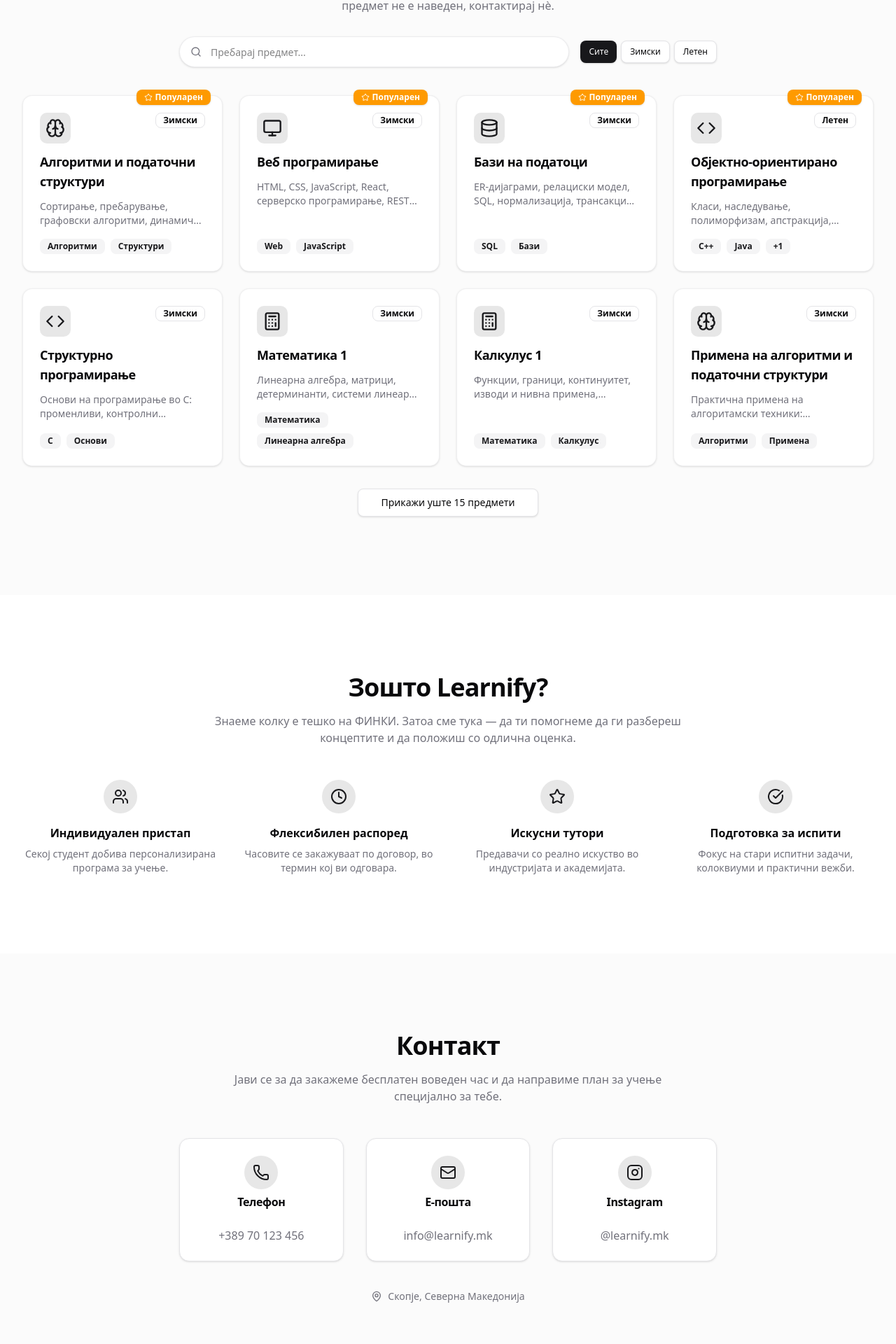
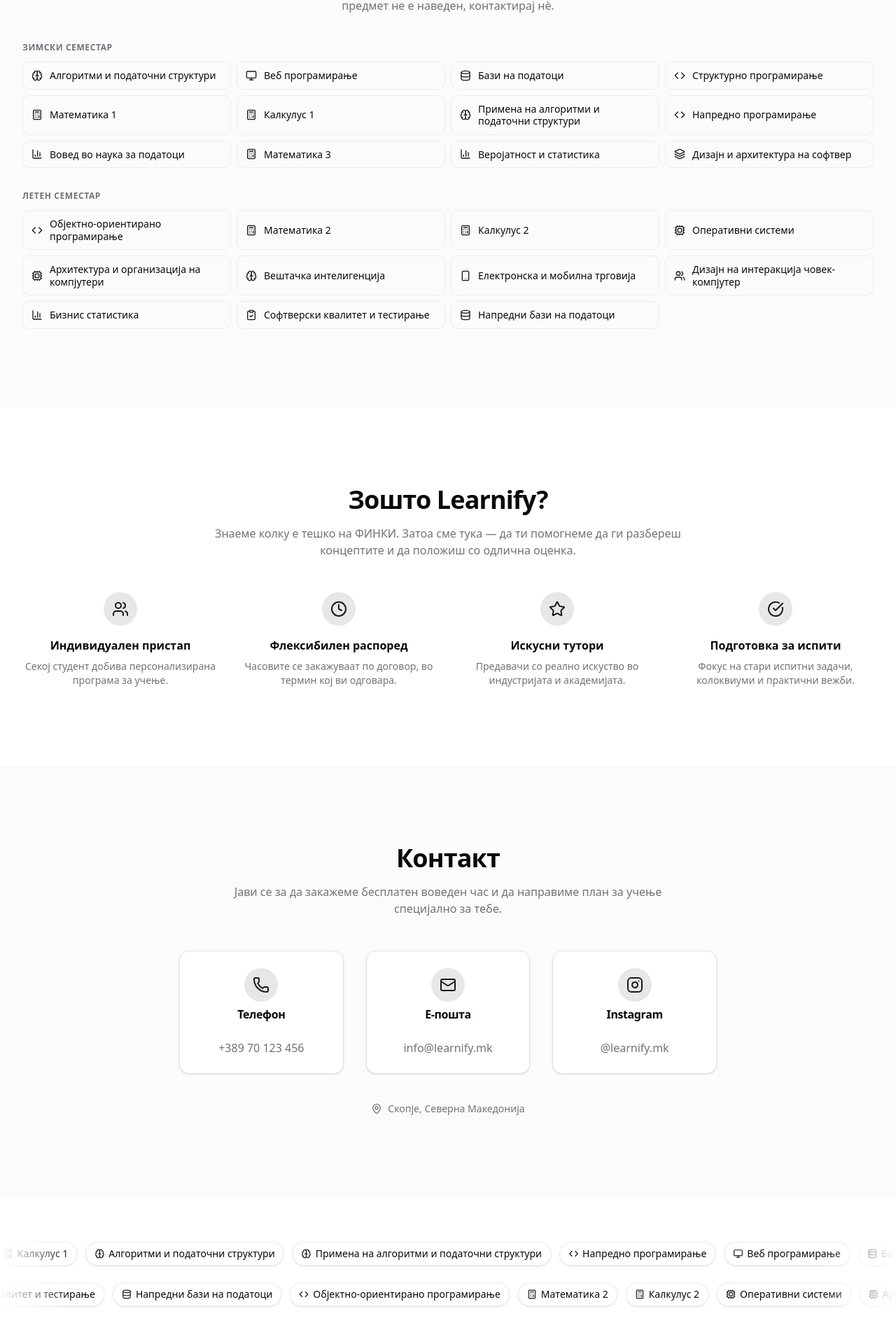
Before and after one commit to Delemangi/learnify, a React (Vite) app: page / in a window 1280 px wide. Shown: the part 815-2735 px from the top of the page at 70% size. Built offline with nearby package versions, Linux system fonts and the light colour scheme.

Commit message:
Improve courses sections

```diff
--- a/src/App.tsx
+++ b/src/App.tsx
@@ -1,5 +1,6 @@
 import { AboutSection } from '@/components/about-section';
 import { ContactSection } from '@/components/contact-section';
+import { CoursesMarquee } from '@/components/courses-marquee';
 import { CoursesSection } from '@/components/courses-section';
 import { Footer } from '@/components/footer';
 import { Hero } from '@/components/hero';
@@ -22,6 +23,7 @@
         <AboutSection />
         <ContactSection />
       </main>
+      <CoursesMarquee />
       <Footer />
     </div>
   </ThemeProvider>
--- a/src/components/course-card.tsx
+++ /dev/null
@@ -1,76 +0,0 @@
-import { Star } from 'lucide-react';
-
-import { AnimateIn } from '@/components/animate-in';
-import { Badge } from '@/components/ui/badge';
-import {
-  Card,
-  CardContent,
-  CardFooter,
-  CardHeader,
-  CardTitle,
-} from '@/components/ui/card';
-import { type CourseData, semesterLabels } from '@/data/courses';
-import { ICON_MAP } from '@/data/icon-map';
-
-type CourseCardProps = {
-  readonly course: CourseData;
-  readonly index: number;
-};
-
-export const CourseCard = ({ course, index }: CourseCardProps) => {
-  const Icon = ICON_MAP[course.icon];
-  const visibleTags = course.tags.slice(0, 2);
-  const remainingTags = course.tags.length - visibleTags.length;
-
-  return (
-    <AnimateIn delay={index * 75}>
-      <Card className="group relative flex h-full flex-col border-border/60 transition-all duration-300 hover:-translate-y-1 hover:shadow-lg">
-        {course.popular ? (
-          <div className="absolute -top-2.5 right-4">
-            <Badge className="bg-amber-500 text-white hover:bg-amber-600 shadow-sm">
-              <Star className="mr-1 h-3 w-3" /> Популарен
-            </Badge>
-          </div>
-        ) : null}
-        <CardHeader className="space-y-3 pb-3">
-          <div className="flex items-start justify-between gap-3">
-            <div className="flex h-11 w-11 shrink-0 items-center justify-center rounded-lg bg-primary/10 text-primary transition-transform duration-300 group-hover:scale-110">
-              <Icon className="h-7 w-7" />
-            </div>
-            <Badge
-              className="shrink-0"
-              variant="outline"
-            >
-              {semesterLabels[course.semester]}
-            </Badge>
-          </div>
-          <CardTitle className="text-lg">{course.title}</CardTitle>
-        </CardHeader>
-        <CardContent className="flex-1 pb-4">
-          <p className="line-clamp-2 text-sm text-muted-foreground">
-            {course.description}
-          </p>
-        </CardContent>
-        <CardFooter className="flex flex-wrap gap-2 pt-0">
-          {visibleTags.map((tag) => (
-            <Badge
-              className="text-xs"
-              key={tag}
-              variant="secondary"
-            >
-              {tag}
-            </Badge>
-          ))}
-          {remainingTags > 0 ? (
-            <Badge
-              className="text-xs"
-              variant="secondary"
-            >
-              +{remainingTags}
-            </Badge>
-          ) : null}
-        </CardFooter>
-      </Card>
-    </AnimateIn>
-  );
-};
--- /dev/null
+++ b/src/components/courses-marquee.tsx
@@ -0,0 +1,80 @@
+import { AnimateIn } from '@/components/animate-in';
+import { type CourseData, coursesBySemester } from '@/data/courses';
+import { ICON_MAP } from '@/data/icon-map';
+
+const CoursePill = ({ course }: { readonly course: CourseData }) => {
+  const Icon = ICON_MAP[course.icon];
+
+  return (
+    <span className="inline-flex shrink-0 items-center gap-1.5 rounded-full border border-border/60 bg-background px-3 py-1.5 text-sm shadow-sm transition-colors hover:border-primary/30 hover:bg-primary/5">
+      <Icon className="h-3.5 w-3.5 text-primary" />
+      <span className="whitespace-nowrap font-medium">{course.title}</span>
+    </span>
+  );
+};
+
+type MarqueeStripProps = {
+  readonly courses: CourseData[];
+  readonly reverse?: boolean;
+};
+
+const MarqueeStrip = ({ courses, reverse = false }: MarqueeStripProps) => (
+  <div
+    className="group relative overflow-hidden"
+    style={{
+      maskImage:
+        'linear-gradient(to right, transparent, black 8%, black 92%, transparent)',
+      WebkitMaskImage:
+        'linear-gradient(to right, transparent, black 8%, black 92%, transparent)',
+    }}
+  >
+    <div
+      aria-hidden="true"
+      className={`flex w-max gap-3 py-2 hover:paused ${
+        reverse ? 'animate-marquee-reverse' : 'animate-marquee'
+      }`}
+    >
+      {/* Render the list twice for seamless looping */}
+      {[0, 1].map((copy) => (
+        <div
+          className="flex shrink-0 gap-3"
+          key={copy}
+        >
+          {courses.map((course) => (
+            <CoursePill
+              course={course}
+              key={course.title}
+            />
+          ))}
+        </div>
+      ))}
+    </div>
+  </div>
+);
+
+export const CoursesMarquee = () => {
+  const winterCourses = coursesBySemester.winter;
+  const summerCourses = coursesBySemester.summer;
+
+  return (
+    <aside
+      aria-label="Листа на предмети"
+      className="py-10 sm:py-14"
+    >
+      {/* Accessible hidden list for screen readers */}
+      <ul className="sr-only">
+        {[...winterCourses, ...summerCourses].map((course) => (
+          <li key={course.title}>{course.title}</li>
+        ))}
+      </ul>
+
+      <AnimateIn className="space-y-2">
+        <MarqueeStrip courses={winterCourses} />
+        <MarqueeStrip
+          courses={summerCourses}
+          reverse
+        />
+      </AnimateIn>
+    </aside>
+  );
+};
--- a/src/components/courses-section.tsx
+++ b/src/components/courses-section.tsx
@@ -1,55 +1,55 @@
-import { Search } from 'lucide-react';
-import { useState } from 'react';
-
 import { AnimateIn } from '@/components/animate-in';
-import { CourseCard } from '@/components/course-card';
-import { Button } from '@/components/ui/button';
 import {
+  type CourseData,
   coursesBySemester,
   type Semester,
   semesterLabels,
   semesters,
 } from '@/data/courses';
+import { ICON_MAP } from '@/data/icon-map';
 
-const COLLAPSED_COUNT = 8;
+const CourseCard = ({ course }: { readonly course: CourseData }) => {
+  const Icon = ICON_MAP[course.icon];
 
-export const CoursesSection = () => {
-  const [active, setActive] = useState<'Сите' | Semester>('Сите');
-  const [expanded, setExpanded] = useState(false);
-  const [query, setQuery] = useState('');
-
-  const allCourses = (
-    active === 'Сите'
-      ? semesters.flatMap((s) => coursesBySemester[s])
-      : [...coursesBySemester[active]]
-  ).sort((a, b) => Number(Boolean(b.popular)) - Number(Boolean(a.popular)));
-
-  const normalizedQuery = query.trim().toLowerCase();
-  const isSearching = normalizedQuery.length > 0;
-
-  const filtered = allCourses.filter((course) => {
-    if (!normalizedQuery) {
-      return true;
-    }
-
-    return [course.title, course.description, ...course.tags]
-      .join(' ')
-      .toLowerCase()
-      .includes(normalizedQuery);
-  });
-
-  const visible =
-    isSearching || expanded ? filtered : filtered.slice(0, COLLAPSED_COUNT);
-  const hiddenCount = filtered.length - visible.length;
-
-  const handleFilterChange = (label: 'Сите' | Semester) => {
-    setActive(label);
-    setExpanded(false);
+  return (
+    <div className="flex h-full items-center gap-2.5 rounded-lg border border-border/60 px-3 py-2.5 transition-colors hover:border-primary/30 hover:bg-primary/5">
+      <Icon className="h-4 w-4 shrink-0 text-primary" />
+      <span className="text-sm font-medium leading-tight">{course.title}</span>
+    </div>
+  );
 };
 
+const SemesterGroup = ({
+  courses,
+  semester,
+}: {
+  readonly courses: CourseData[];
+  readonly semester: Semester;
+}) => {
+  const sorted = [...courses].sort(
+    (a, b) => Number(Boolean(b.popular)) - Number(Boolean(a.popular)),
+  );
+
   return (
+    <div>
+      <h3 className="mb-3 text-xs font-semibold uppercase tracking-wider text-muted-foreground">
+        {semesterLabels[semester]} семестар
+      </h3>
+      <div className="grid grid-cols-2 gap-2 sm:grid-cols-3 lg:grid-cols-4">
+        {sorted.map((course) => (
+          <CourseCard
+            course={course}
+            key={course.title}
+          />
+        ))}
+      </div>
+    </div>
+  );
+};
+
+export const CoursesSection = () => (
   <section
-      className="py-20 sm:py-28 bg-muted/40"
+    className="bg-muted/40 py-20 sm:py-28"
     id="courses"
   >
     <div className="mx-auto max-w-7xl px-4 sm:px-6 lg:px-8">
@@ -65,84 +65,19 @@
         </div>
       </AnimateIn>
 
-        <div className="mx-auto mt-8 flex max-w-3xl flex-col gap-4 sm:flex-row sm:items-center">
-          <div className="relative flex-1">
-            <Search className="pointer-events-none absolute left-4 top-1/2 h-4 w-4 -translate-y-1/2 text-muted-foreground" />
-            <input
-              aria-label="Пребарај предмет"
-              className="h-11 w-full rounded-full border border-border/70 bg-background pl-11 pr-4 text-sm shadow-sm outline-none transition focus:border-primary focus:ring-2 focus:ring-primary/15"
-              onChange={(event) => {
-                setQuery(event.target.value);
-              }}
-              placeholder="Пребарај предмет..."
-              type="search"
-              value={query}
+      <div className="mt-10 space-y-8">
+        {semesters.map((semester, index) => (
+          <AnimateIn
+            delay={index * 150}
+            key={semester}
+          >
+            <SemesterGroup
+              courses={coursesBySemester[semester]}
+              semester={semester}
             />
-          </div>
-
-          <div className="flex shrink-0 items-center justify-center gap-1.5">
-            {(['Сите', ...semesters] as const).map((label) => (
-              <Button
-                key={label}
-                onClick={() => {
-                  handleFilterChange(label);
-                }}
-                size="sm"
-                variant={active === label ? 'default' : 'outline'}
-              >
-                {label === 'Сите' ? 'Сите' : semesterLabels[label]}
-              </Button>
+          </AnimateIn>
         ))}
       </div>
     </div>
-
-        {isSearching && filtered.length === 0 ? (
-          <div className="mt-6 rounded-2xl border border-dashed border-border/70 bg-muted/30 px-6 py-10 text-center">
-            <p className="text-base font-medium">Нема пронајдени предмети</p>
-            <p className="mt-2 text-sm text-muted-foreground">
-              Обиди се со друго име на предмет, ознака или клучен поим.
-            </p>
-          </div>
-        ) : null}
-
-        <div className="mt-10 grid gap-6 sm:grid-cols-2 lg:grid-cols-3 xl:grid-cols-4">
-          {visible.map((course, index) => (
-            <CourseCard
-              course={course}
-              index={index}
-              key={course.title}
-            />
-          ))}
-        </div>
-
-        {!isSearching && hiddenCount > 0 ? (
-          <div className="mt-8 flex justify-center">
-            <Button
-              onClick={() => {
-                setExpanded(true);
-              }}
-              size="lg"
-              variant="outline"
-            >
-              Прикажи уште {hiddenCount} предмети
-            </Button>
-          </div>
-        ) : null}
-
-        {!isSearching && expanded && filtered.length > COLLAPSED_COUNT ? (
-          <div className="mt-8 flex justify-center">
-            <Button
-              onClick={() => {
-                setExpanded(false);
-              }}
-              size="lg"
-              variant="ghost"
-            >
-              Прикажи помалку
-            </Button>
-          </div>
-        ) : null}
-      </div>
   </section>
 );
-};
--- a/src/data/courses.ts
+++ b/src/data/courses.ts
@@ -27,6 +27,8 @@
   | 'users';
 
 export type Semester = 'summer' | 'winter';
+
+export const semesters: Semester[] = ['winter', 'summer'];
 
 export const semesterLabels: Record<Semester, string> = {
   summer: 'Летен',
@@ -231,5 +233,3 @@
   summer: summerCourses,
   winter: winterCourses,
 };
-
-export const semesters: Semester[] = ['winter', 'summer'];
--- a/src/index.css
+++ b/src/index.css
@@ -114,6 +114,38 @@
     animation: fade-in-up 0.6s ease-out both;
   }
 
+  @keyframes marquee {
+    from {
+      transform: translateX(0);
+    }
+
+    to {
+      transform: translateX(-50%);
+    }
+  }
+
+  @keyframes marquee-reverse {
+    from {
+      transform: translateX(-50%);
+    }
+
+    to {
+      transform: translateX(0);
+    }
+  }
+
+  .animate-marquee {
+    animation: marquee 40s linear infinite;
+  }
+
+  .animate-marquee-reverse {
+    animation: marquee-reverse 40s linear infinite;
+  }
+
+  .hover\:paused:hover {
+    animation-play-state: paused;
+  }
+
   @media (prefers-reduced-motion: reduce) {
     .animate-fade-in-up {
       animation: none;
```
Lines whose indentation alone changed are shown as unchanged.
